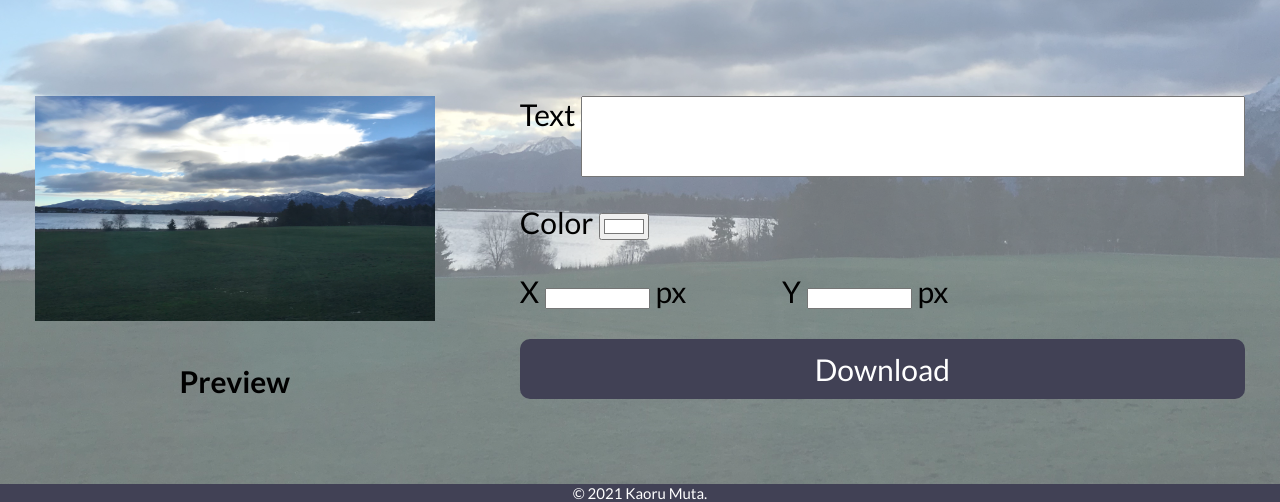
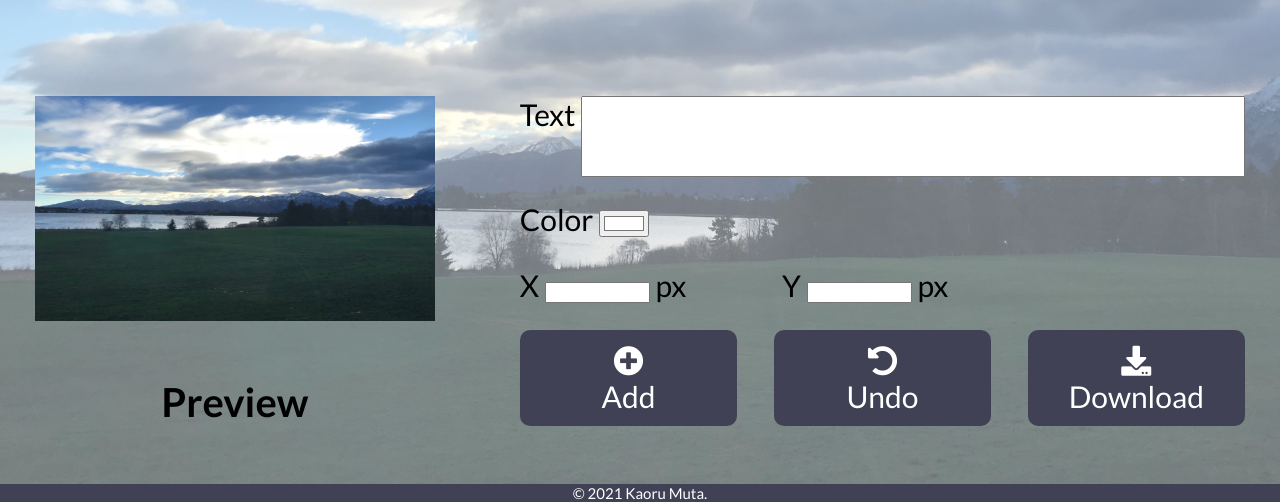
Before and after one commit to KaoruMuta/VBGen, a Flask app: page / in a window 1280 px wide. Shown: the part 298-800 px from the top of the page. Run offline with Flask 2, Linux system fonts and the light colour scheme; some libraries are stand-ins or nearby versions.

Commit message:
style: add action buttons and arrange style

```diff
--- a/app/static/index.css
+++ b/app/static/index.css
@@ -87,6 +87,7 @@ ul {
 
 .preview-wrapper {
   text-align: center;
+  font-size: 40px;
 }
 
 textarea {
@@ -94,7 +95,7 @@ textarea {
   resize: none;
 }
 
-.download-button {
+.add, .undo, .download {
   text-align: center;
   background-color: #414155;
   border: none;
@@ -103,11 +104,16 @@ textarea {
   font-family: "Lato";
   font-size: 30px;
   border-radius: 10px;
-  width: 100%;
+  width: 30%;
 }
 
 .download-button:hover {
   opacity: 0.7;
+}
+
+.action-wrapper {
+  display: flex;
+  justify-content: space-between;
 }
 
 .footer {
--- a/app/templates/index.html
+++ b/app/templates/index.html
@@ -42,10 +42,14 @@
             Color <input type="color" id="color" value="#FFFFFF">
           </div>
           <div>
-            X <input size="10"> px
-            Y <input size="10"> px
+            X <input size="10" required> px
+            Y <input size="10" required> px
           </div>
-          <input type="submit" class="download-button" value="Download">
+          <div class="action-wrapper">
+            <button class="add"><i class="fas fa-plus-circle"></i><br>Add</button>
+            <button class="undo"><i class="fas fa-undo-alt"></i><br>Undo</button>
+            <button type="submit" class="download"><i class="fas fa-download"></i><br>Download</button>
+          </div>
         </div>
       </div>
       <footer class="footer">&copy; 2021 Kaoru Muta.</footer>
```
